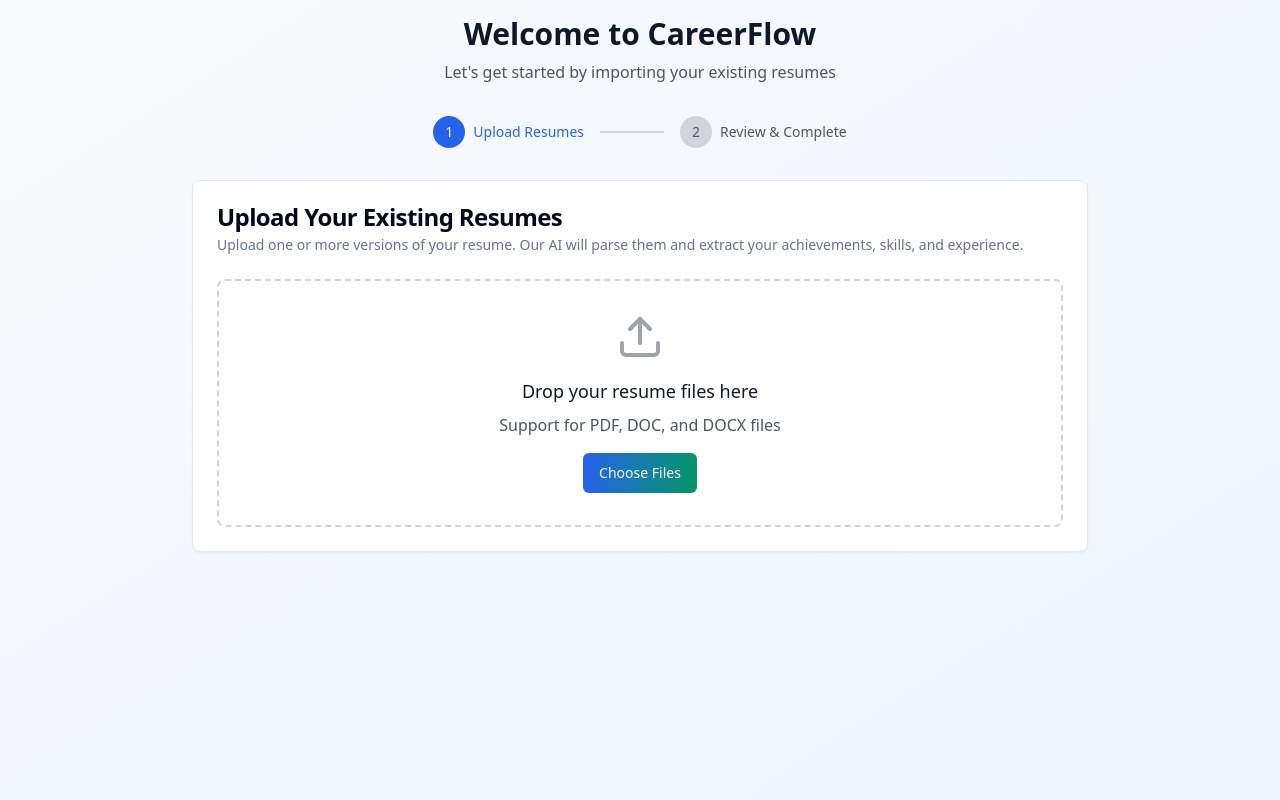
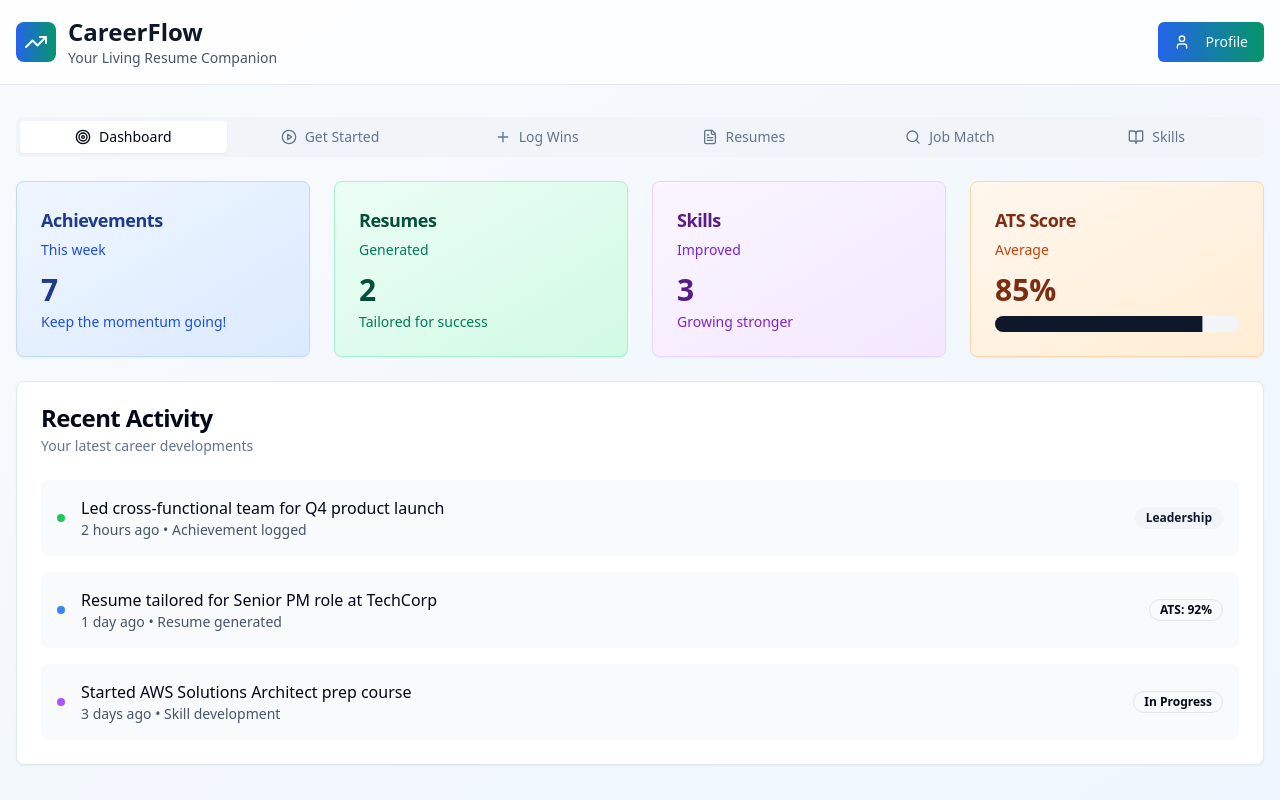
Before and after one commit to fespinosa352/scroll-app, a React (Vite) app: page / in a window 1280 px wide. Built offline with nearby package versions, Linux system fonts and the light colour scheme.

Commit message:
feat: Add onboarding page to sidebar
Integrate the "Getting Started" onboarding screen into the main application, giving it a dedicated icon and page within the sidebar menu for easy access.

```diff
--- a/src/components/GettingStarted.tsx
+++ b/src/components/GettingStarted.tsx
@@ -39,7 +39,6 @@ interface UploadedResume {
 const GettingStarted = () => {
   const [uploadedResumes, setUploadedResumes] = useState<UploadedResume[]>([]);
   const [isDragging, setIsDragging] = useState(false);
-  const [currentStep, setCurrentStep] = useState(1);
 
   const handleDragEnter = useCallback((e: React.DragEvent) => {
     e.preventDefault();
@@ -182,47 +181,22 @@ const GettingStarted = () => {
   const canProceed = completedResumes.length > 0;
 
   const handleCompleteSetup = () => {
-    toast.success("Welcome to CareerFlow! Your resumes have been imported successfully.");
-    // This would typically trigger a state change in the parent component
-    // to hide the getting started flow and show the main dashboard
+    toast.success("Your resumes have been imported successfully!");
+    // This would typically save the data to the backend
   };
 
   return (
-    <div className="min-h-screen bg-gradient-to-br from-slate-50 to-blue-50 p-4">
-      <div className="max-w-4xl mx-auto">
+    <div className="max-w-6xl mx-auto space-y-6">
       {/* Header */}
-        <div className="text-center mb-8">
-          <h1 className="text-3xl font-bold text-slate-900 mb-2">Welcome to CareerFlow</h1>
-          <p className="text-slate-600">Let's get started by importing your existing resumes</p>
-        </div>
-
-        {/* Progress Steps */}
-        <div className="mb-8">
-          <div className="flex items-center justify-center space-x-4">
-            <div className="flex items-center">
-              <div className="w-8 h-8 bg-blue-600 text-white rounded-full flex items-center justify-center text-sm font-medium">
-                1
-              </div>
-              <span className="ml-2 text-sm font-medium text-blue-600">Upload Resumes</span>
-            </div>
-            <div className="w-16 h-0.5 bg-gray-300"></div>
-            <div className="flex items-center">
-              <div className={`w-8 h-8 rounded-full flex items-center justify-center text-sm font-medium ${
-                canProceed ? 'bg-blue-600 text-white' : 'bg-gray-300 text-gray-600'
-              }`}>
-                2
-              </div>
-              <span className={`ml-2 text-sm font-medium ${
-                canProceed ? 'text-blue-600' : 'text-gray-600'
-              }`}>Review & Complete</span>
-            </div>
-          </div>
+      <div className="text-center">
+        <h2 className="text-3xl font-bold text-slate-900 mb-2">Import Your Existing Resumes</h2>
+        <p className="text-slate-600">Upload your current resume versions and let our AI extract your achievements, skills, and experience</p>
       </div>
 
       {/* Upload Area */}
-        <Card className="mb-6">
+      <Card>
         <CardHeader>
-            <CardTitle>Upload Your Existing Resumes</CardTitle>
+          <CardTitle>Upload Resume Files</CardTitle>
           <CardDescription>
             Upload one or more versions of your resume. Our AI will parse them and extract your achievements, skills, and experience.
           </CardDescription>
@@ -265,7 +239,7 @@ const GettingStarted = () => {
 
       {/* Uploaded Files List */}
       {uploadedResumes.length > 0 && (
-          <Card className="mb-6">
+        <Card>
           <CardHeader>
             <CardTitle>Processing Resumes</CardTitle>
             <CardDescription>
@@ -300,7 +274,7 @@ const GettingStarted = () => {
 
       {/* Summary of Parsed Data */}
       {completedResumes.length > 0 && (
-          <Card className="mb-6">
+        <Card>
           <CardHeader>
             <CardTitle>Extracted Information</CardTitle>
             <CardDescription>
@@ -308,7 +282,7 @@ const GettingStarted = () => {
             </CardDescription>
           </CardHeader>
           <CardContent>
-              <div className="grid grid-cols-1 md:grid-cols-3 gap-6">
+            <div className="grid grid-cols-1 md:grid-cols-3 gap-6 mb-6">
               <div className="text-center">
                 <div className="text-2xl font-bold text-blue-600 mb-1">
                   {completedResumes.reduce((acc, resume) =>
@@ -336,11 +310,7 @@ const GettingStarted = () => {
                 <div className="text-sm text-slate-600">Achievements Found</div>
               </div>
             </div>
-            </CardContent>
-          </Card>
-        )}
 
-        {/* Complete Setup Button */}
             {canProceed && (
               <div className="text-center">
                 <Button
@@ -348,11 +318,13 @@ const GettingStarted = () => {
                   size="lg"
                   className="bg-gradient-to-r from-blue-600 to-emerald-600 hover:from-blue-700 hover:to-emerald-700"
                 >
-              Complete Setup & Start Using CareerFlow
+                  Save Imported Data
                 </Button>
               </div>
             )}
-      </div>
+          </CardContent>
+        </Card>
+      )}
     </div>
   );
 };
--- a/src/pages/Index.tsx
+++ b/src/pages/Index.tsx
@@ -5,7 +5,7 @@ import { Tabs, TabsContent, TabsList, TabsTrigger } from "@/components/ui/tabs";
 import { Button } from "@/components/ui/button";
 import { Badge } from "@/components/ui/badge";
 import { Progress } from "@/components/ui/progress";
-import { Plus, FileText, User, BookOpen, Target, TrendingUp, Search } from "lucide-react";
+import { Plus, FileText, User, BookOpen, Target, TrendingUp, Search, PlayCircle } from "lucide-react";
 import AchievementLogger from "@/components/AchievementLogger";
 import ResumeVersions from "@/components/ResumeVersions";
 import JobAnalyzer from "@/components/JobAnalyzer";
@@ -15,7 +15,6 @@ import GettingStarted from "@/components/GettingStarted";
 
 const Index = () => {
   const [activeTab, setActiveTab] = useState("dashboard");
-  const [isFirstTime, setIsFirstTime] = useState(true); // This would be determined by checking if user has any data
 
   // Mock data for demonstration
   const weeklyStats = {
@@ -24,11 +23,6 @@ const Index = () => {
     skillsImproved: 3,
     atsScore: 85
   };
-
-  // Show Getting Started for first-time users
-  if (isFirstTime) {
-    return <GettingStarted />;
-  }
 
   return (
     <div className="min-h-screen bg-gradient-to-br from-slate-50 to-blue-50">
@@ -55,10 +49,14 @@ const Index = () => {
 
       <div className="container mx-auto px-4 py-8">
         <Tabs value={activeTab} onValueChange={setActiveTab} className="space-y-6">
-          <TabsList className="grid w-full grid-cols-5 lg:w-auto lg:grid-cols-5">
+          <TabsList className="grid w-full grid-cols-6 lg:w-auto lg:grid-cols-6">
             <TabsTrigger value="dashboard" className="flex items-center gap-2">
               <Target className="w-4 h-4" />
               Dashboard
+            </TabsTrigger>
+            <TabsTrigger value="getting-started" className="flex items-center gap-2">
+              <PlayCircle className="w-4 h-4" />
+              Get Started
             </TabsTrigger>
             <TabsTrigger value="achievements" className="flex items-center gap-2">
               <Plus className="w-4 h-4" />
@@ -161,6 +159,10 @@ const Index = () => {
             </Card>
           </TabsContent>
 
+          <TabsContent value="getting-started">
+            <GettingStarted />
+          </TabsContent>
+
           <TabsContent value="achievements">
             <AchievementLogger />
           </TabsContent>
```
Lines whose indentation alone changed are shown as unchanged.
